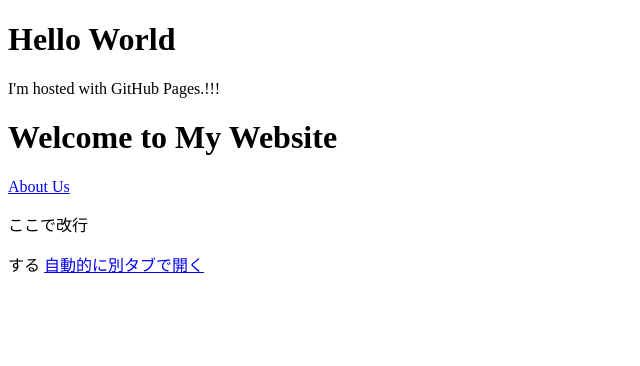
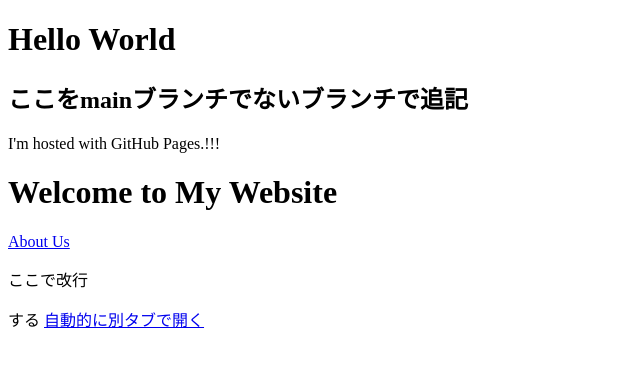
Before and after one commit to yurucan-kawaton/yurucan-kawaton.github.io, a plain HTML site: page index.html in a window 1280 px wide. Shown: the whole page, without its empty margins (0-640 px from the left). Drawn offline with Linux system fonts and the light colour scheme.

Commit message:
Update index.html

```diff
--- a/index.html
+++ b/index.html
@@ -7,6 +7,7 @@
   </head>
 <body>
 <h1>Hello World</h1>
+  <h2>ここをmainブランチでないブランチで追記</h2>
 <p>I'm hosted with GitHub Pages.!!!</p>
 <script type="text/javascript">alert('Hello World');</script>
 
```
